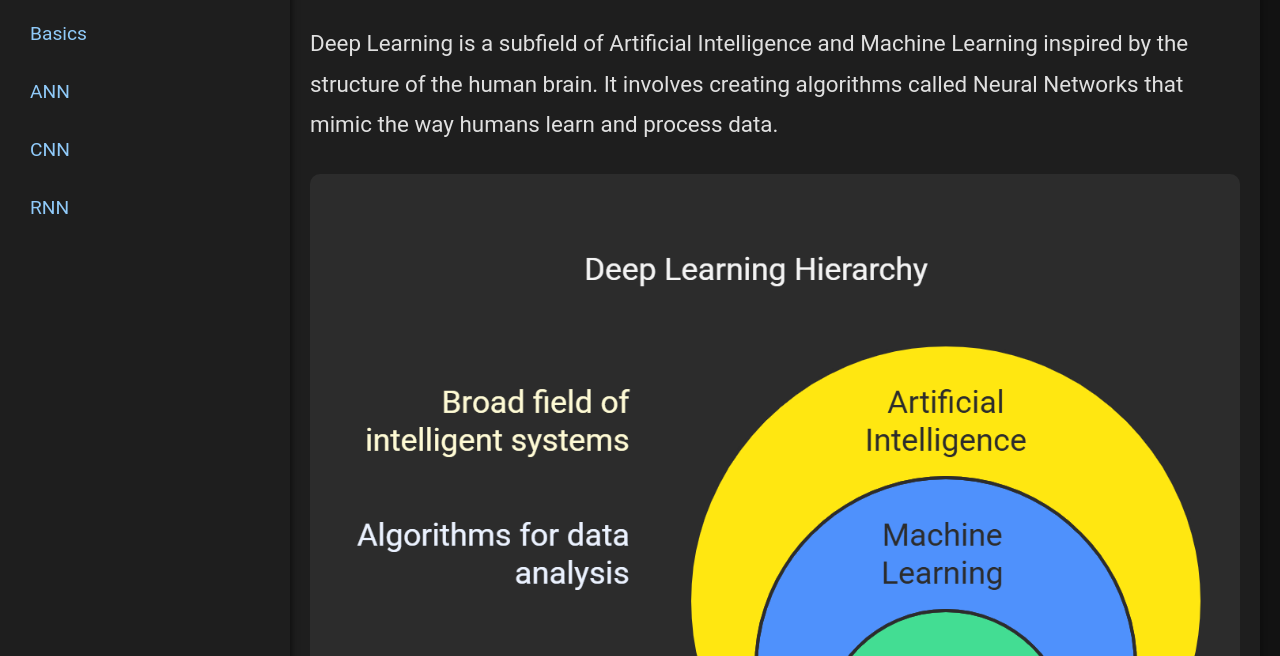
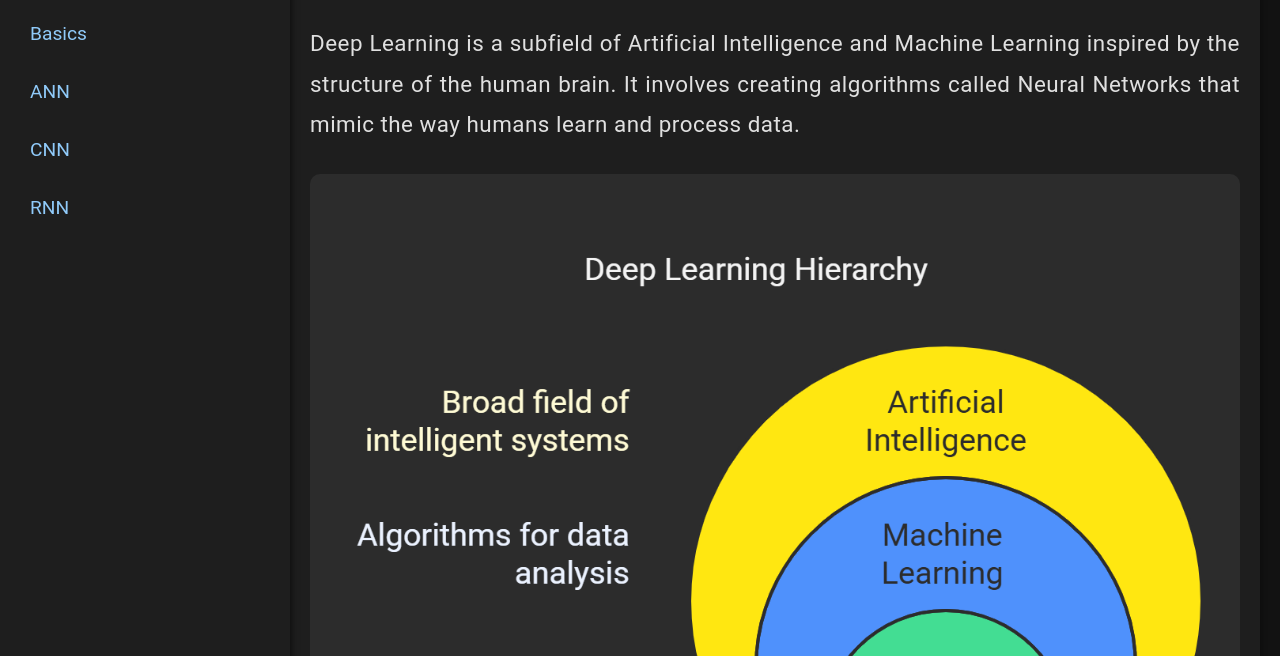
Before and after one commit to Sneha221/DeepLearning, a plain HTML site: page basics.html in a window 1280 px wide. Shown: the part 144-800 px from the top of the page. Drawn offline with Linux system fonts and the light colour scheme.

Commit message:
Updated basics.html with css

```diff
--- a/basics.html
+++ b/basics.html
@@ -13,6 +13,15 @@
             padding: 0;
             display: flex;
         }
+        p {
+    font-size: 1.4rem; /* Larger text for readability */
+    line-height: 1.8; /* Provides sufficient spacing between lines */
+    color: #e0e0e0; /* Light text color for dark background */
+    margin: 15px 0; /* Space around paragraphs */
+    text-align: justify; /* Makes text look neat and organized */
+    letter-spacing: 0.5px; /* Slight spacing for better readability */
+}
+
 
         /* Sidebar Styling */
         aside {
```
